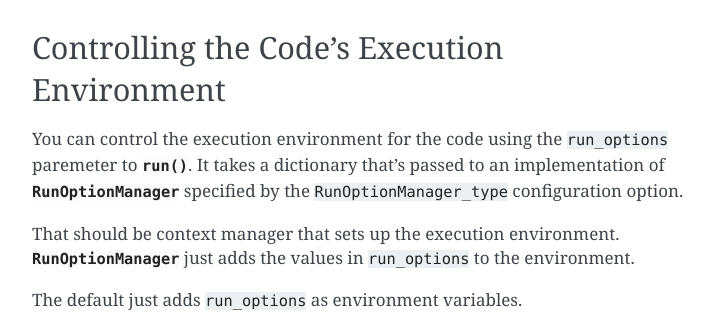
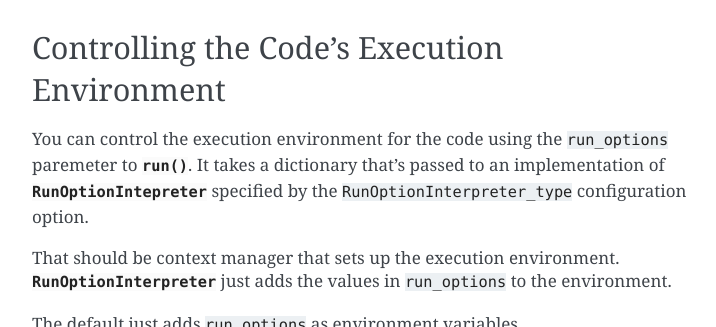
Before and after one commit to NVSL/cfiddle, a Sphinx documentation site: the page built from docs/source/configuration.rst, in a window 1280 px wide and 900 px high, scrolled down 1402 px, cut to the strip 77-404 px from the top of the window. Shown: the whole strip, without its empty margins (388-1104 px from the left). Built offline with Sphinx 7.4.7, drawn with Linux system fonts in a browser that asks for light colours.

Commit message:
fix docs bug.  include doc testing in basic testing

```diff
--- a/docs/source/configuration.rst
+++ b/docs/source/configuration.rst
@@ -58,16 +58,16 @@ Controlling the Code's Execution Environment
 
 You can control the execution environment for the code using the
 ``run_options`` paremeter to :func:`run`.  It takes a dictionary
-that's passed to an implementation of :class:`RunOptionManager`
-specified by the ``RunOptionManager_type`` configuration option.
+that's passed to an implementation of :class:`RunOptionIntepreter`
+specified by the ``RunOptionInterpreter_type`` configuration option.
 
 That should be context manager that sets up the execution environment.
-:class:`RunOptionManager` just adds the values in ``run_options`` to
+:class:`RunOptionInterpreter` just adds the values in ``run_options`` to
 the environment.
 
 The default just adds ``run_options`` as environment variables.
 
-.. autoclass:: cfiddle.Runner.RunOptionManager
+.. autoclass:: cfiddle.Runner.RunOptionInterpreter
 
 Setting Defaults for Building and Running
 *****************************************
```
Also changed, not shown: 1 other file.
